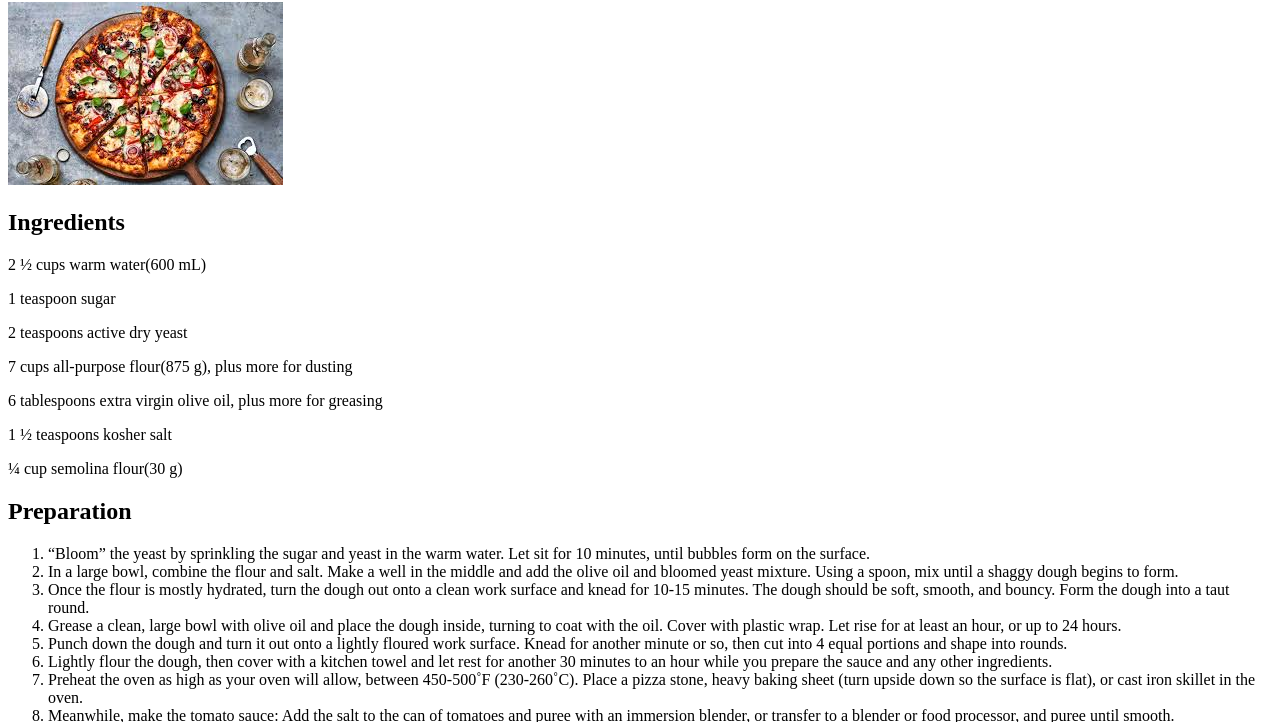
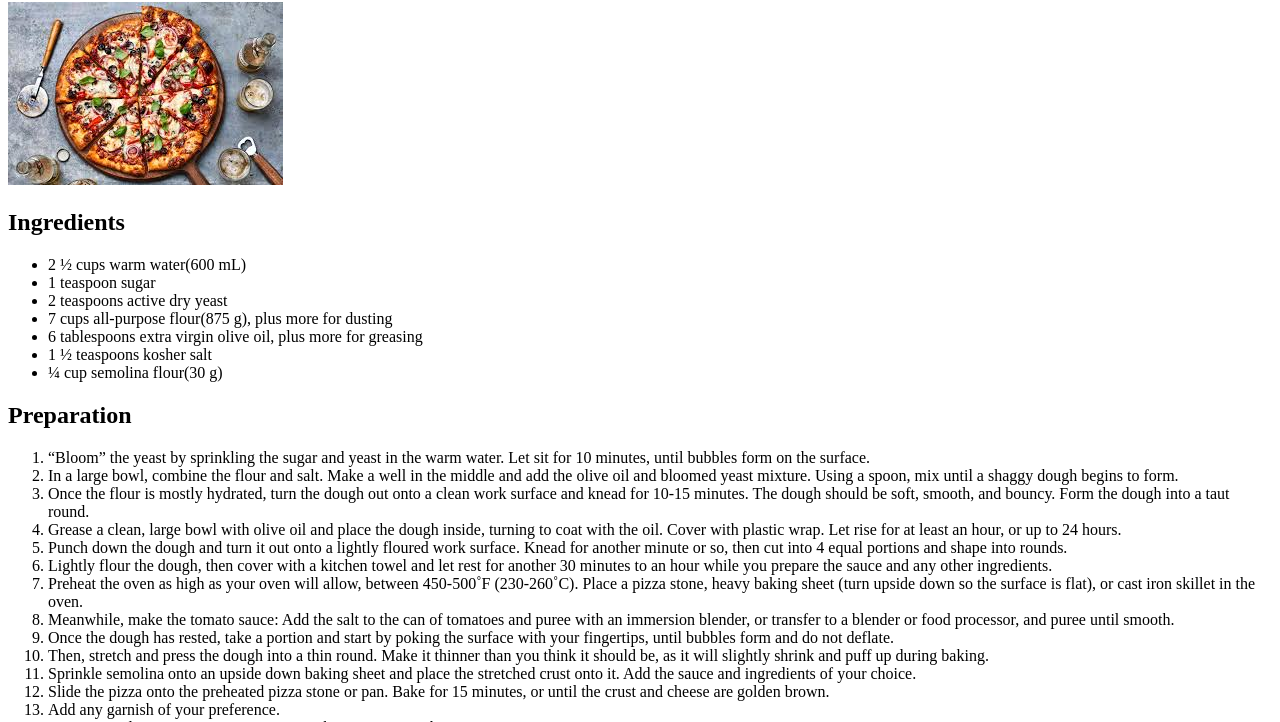
Before and after one commit to RielyLeonard/odin-recipes, a plain HTML site: page recipes/pizza.html in a window 1280 px wide. Shown: the part 78-800 px from the top of the page. Drawn offline with Linux system fonts and the light colour scheme.

Commit message:
index.html links adjusted according to new directory and pizza recipe updated

```diff
--- a/recipes/pizza.html
+++ b/recipes/pizza.html
@@ -10,16 +10,21 @@
         <h1><strong>Pizza Recipe</strong></h1>
 
         <img src="./images/pizza.jpeg" alt="deleicous pictue of pasta">
+
         <h2><strong>Ingredients</strong></h2>
-        <p>2 ½ cups warm water(600 mL)</p>
-        <p>1 teaspoon sugar</p>
-        <p>2 teaspoons active dry yeast</p>
-        <p>7 cups all-purpose flour(875 g), plus more for dusting</p>
-        <p>6 tablespoons extra virgin olive oil, plus more for greasing</p>
-        <p>1 ½ teaspoons kosher salt</p>
-        <p>¼ cup semolina flour(30 g)</p>
+
+        <ul>
+          <li>2 ½ cups warm water(600 mL)</li>
+          <li>1 teaspoon sugar</li>
+          <li>2 teaspoons active dry yeast</li>
+          <li>7 cups all-purpose flour(875 g), plus more for dusting</li>
+          <li>6 tablespoons extra virgin olive oil, plus more for greasing</li>
+          <li>1 ½ teaspoons kosher salt</li>
+          <li>¼ cup semolina flour(30 g)</li>
+        </ul>
 
         <h2><strong>Preparation</strong></h2>
+
         <ol>
             <li>“Bloom” the yeast by sprinkling the sugar and yeast in the warm water. Let sit for 10 minutes, until bubbles form on the surface.</li>
             <li>In a large bowl, combine the flour and salt. Make a well in the middle and add the olive oil and bloomed yeast mixture. Using a spoon, mix until a shaggy dough begins to form.</li>
@@ -36,9 +41,8 @@
             <li>Add any garnish of your preference.</li>
             <li>Nutrition Calories: 1691 Fat: 65 grams Carbs: 211 grams Fiber: 12 grams Sugars: 60 grams Protein: 65 grams</li>
             <li><strong>Enjoy!</strong></li>
-
-            <p><a href="/home/rielyl/repos/odin-recipes/recipes/pasta.html">Click here for a pasta recipe</a></p>
         </ol>
+        <p><a href="/home/rielyl/repos/odin-recipes/recipes/pasta.html">Click here for a pasta recipe</a></p>
 
 	</body>
 </html>
```
Also changed, not shown: index.html (+7 -8 lines).
